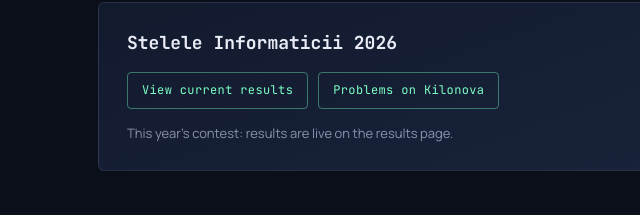
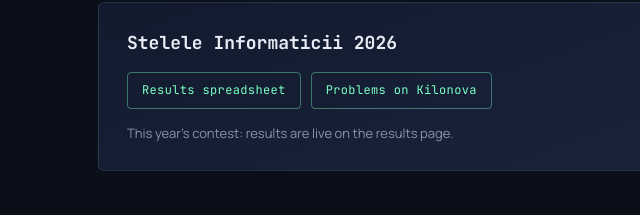
Before and after one commit to steleleinformaticii/stelesite, a plain HTML site: page archive.html in a window 1280 px wide. Shown: the part 585-800 px from the top of the page, 0-640 px from the left. Drawn offline with Linux system fonts and the light colour scheme.

Commit message:
Update archive.html

```diff
--- a/archive.html
+++ b/archive.html
@@ -63,7 +63,7 @@
     <div class="task-card">
       <h3>Stelele Informaticii 2026</h3>
       <div class="task-links">
-        <a class="primary" href="/results">View current results</a>
+        <a class="primary" href="https://docs.google.com/spreadsheets/d/1X5mZpoL2vVN4Ay3BodXkhNB4wtc5CupFqPv5ROEkp7o/edit?gid=241107333#gid=241107333" target="_blank" rel="noopener">Results spreadsheet</a>
         <a class="primary" href="https://kilonova.ro/problem_lists/1664" target="_blank" rel="noopener">Problems on Kilonova</a>
       </div>
       <p class="task-note">This year's contest: results are live on the results page.</p>
```
